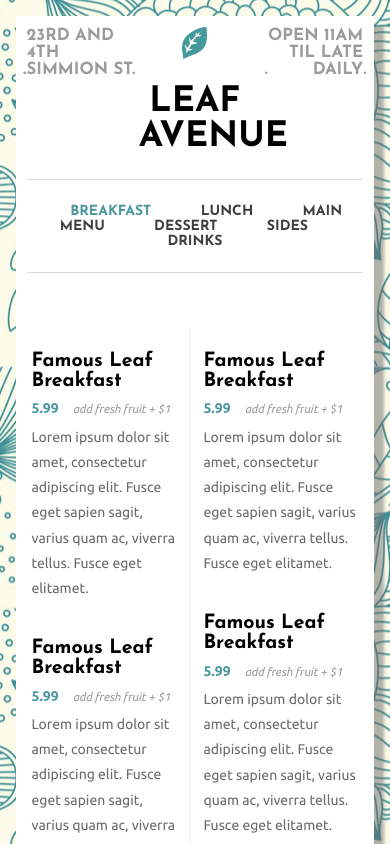
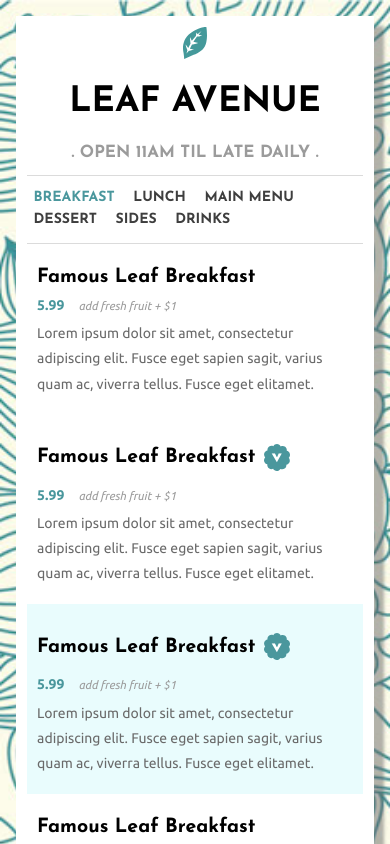
Before and after one commit to basekit-templates/leafavenue, a plain HTML site: page index.html in a window 390 px wide. Shown: the top 844 px of the page. Drawn offline with Linux system fonts and the light colour scheme.

Commit message:
Adds more css work, mainly mobile and markup improvements.

```diff
--- a/index.html
+++ b/index.html
@@ -37,64 +37,64 @@
 		<section class="section main">
 			<div class="column">
 				<article class="article item">
-					<h3>Famous Leaf Breakfast</h3>
+					<h3>Famous Leaf Breakfast <span class="icon">v</span></h3>
 					<h4>5.99</h4><small><i>add fresh fruit + $1</i></small>
 					<p>Lorem ipsum dolor sit amet, consectetur adipiscing elit. Fusce eget sapien sagit, varius quam ac, viverra tellus. Fusce eget elitamet.</p>
 				</article>
 				<article class="article item alt">
-					<h3>Famous Leaf Breakfast</h3>
+					<h3>Famous Leaf Breakfast <span class="icon">v</span></h3>
 					<h4>5.99</h4><small><i>add fresh fruit + $1</i></small>
 					<p>Lorem ipsum dolor sit amet, consectetur adipiscing elit. Fusce eget sapien sagit, varius quam ac, viverra tellus. Fusce eget elitamet.</p>
 				</article>
 				<article class="article item featured alt">
-					<h3>Famous Leaf Breakfast</h3>
+					<h3>Famous Leaf Breakfast <span class="icon">v</span></h3>
 					<h4>5.99</h4><small><i>add fresh fruit + $1</i></small>
 					<p>Lorem ipsum dolor sit amet, consectetur adipiscing elit. Fusce eget sapien sagit, varius quam ac, viverra tellus. Fusce eget elitamet.</p>
 				</article>
 				<article class="article item">
-					<h3>Famous Leaf Breakfast</h3>
+					<h3>Famous Leaf Breakfast <span class="icon">v</span></h3>
 					<h4>5.99</h4><small><i>add fresh fruit + $1</i></small>
 					<p>Lorem ipsum dolor sit amet, consectetur adipiscing elit. Fusce eget sapien sagit, varius quam ac, viverra tellus. Fusce eget elitamet.</p>
 				</article>
 				<article class="article item">
-					<h3>Famous Leaf Breakfast</h3>
+					<h3>Famous Leaf Breakfast <span class="icon">v</span></h3>
 					<h4>5.99</h4><small><i>add fresh fruit + $1</i></small>
 					<p>Lorem ipsum dolor sit amet, consectetur adipiscing elit. Fusce eget sapien sagit, varius quam ac, viverra tellus. Fusce eget elitamet.</p>
 				</article>
 				<article class="article item alt">
-					<h3>Famous Leaf Breakfast</h3>
+					<h3>Famous Leaf Breakfast <span class="icon">v</span></h3>
 					<h4>5.99</h4><small><i>add fresh fruit + $1</i></small>
 					<p>Lorem ipsum dolor sit amet, consectetur adipiscing elit. Fusce eget sapien sagit, varius quam ac, viverra tellus. Fusce eget elitamet.</p>
 				</article>
 			</div>
 			<div class="column">
 				<article class="article item alt">
-					<h3>Famous Leaf Breakfast</h3>
+					<h3>Famous Leaf Breakfast <span class="icon">v</span></h3>
 					<h4>5.99</h4><small><i>add fresh fruit + $1</i></small>
 					<p>Lorem ipsum dolor sit amet, consectetur adipiscing elit. Fusce eget sapien sagit, varius quam ac, viverra tellus. Fusce eget elitamet.</p>
 				</article>
 				<article class="article item">
-					<h3>Famous Leaf Breakfast</h3>
+					<h3>Famous Leaf Breakfast <span class="icon">v</span></h3>
 					<h4>5.99</h4><small><i>add fresh fruit + $1</i></small>
 					<p>Lorem ipsum dolor sit amet, consectetur adipiscing elit. Fusce eget sapien sagit, varius quam ac, viverra tellus. Fusce eget elitamet.</p>
 				</article>
 				<article class="article item">
-					<h3>Famous Leaf Breakfast</h3>
+					<h3>Famous Leaf Breakfast <span class="icon">v</span></h3>
 					<h4>5.99</h4><small><i>add fresh fruit + $1</i></small>
 					<p>Lorem ipsum dolor sit amet, consectetur adipiscing elit. Fusce eget sapien sagit, varius quam ac, viverra tellus. Fusce eget elitamet.</p>
 				</article>
 				<article class="article item">
-					<h3>Famous Leaf Breakfast</h3>
+					<h3>Famous Leaf Breakfast <span class="icon">v</span></h3>
 					<h4>5.99</h4><small><i>add fresh fruit + $1</i></small>
 					<p>Lorem ipsum dolor sit amet, consectetur adipiscing elit. Fusce eget sapien sagit, varius quam ac, viverra tellus. Fusce eget elitamet.</p>
 				</article>
 				<article class="article item alt">
-					<h3>Famous Leaf Breakfast</h3>
+					<h3>Famous Leaf Breakfast <span class="icon">v</span></h3>
 					<h4>5.99</h4><small><i>add fresh fruit + $1</i></small>
 					<p>Lorem ipsum dolor sit amet, consectetur adipiscing elit. Fusce eget sapien sagit, varius quam ac, viverra tellus. Fusce eget elitamet.</p>
 				</article>
 				<article class="article item">
-					<h3>Famous Leaf Breakfast</h3>
+					<h3>Famous Leaf Breakfast <span class="icon">v</span></h3>
 					<h4>5.99</h4><small><i>add fresh fruit + $1</i></small>
 					<p>Lorem ipsum dolor sit amet, consectetur adipiscing elit. Fusce eget sapien sagit, varius quam ac, viverra tellus. Fusce eget elitamet.</p>
 				</article>
@@ -103,7 +103,7 @@
 
 		<footer class="footer">
 			<aside class="aside left">
-				<h2>23RD AND 4TH SIMMION ST.</h2>
+				<h2>23RD AND 4TH SIMMION ST</h2>
 			</aside>
 		</footer>
 	</div>
--- a/style.less
+++ b/style.less
@@ -4,10 +4,12 @@
 @titlecolour:		#000000;
 @copycolour:		#6a6a6a;
 @smallcolour:		#9b9b9b;
+@pagecolour:		#ffffff;
 
 // Globals
 body {
-	background: url(assets/bg.jpg) center center;
+	background: url(assets/bg.jpg) center top;
+	background-size: cover;
 	padding: 2%;
 	font-family: 'Ubuntu', sans-serif;
 	-webkit-font-smoothing: antialiased;
@@ -15,7 +17,9 @@ body {
 	font-size: 14px;
 }
 .page {
-	background: #fff;
+	max-width: 1200px;
+	margin: 0 auto;
+	background: @pagecolour;
 	padding: 3%;
 	box-shadow: 10px 10px 3px fadeout(@copycolour, 50%);
 }
@@ -80,10 +84,10 @@ h4 {
 			content: ".";
 			position: absolute;
 			bottom: 0;
-			left: -.2em;
+			left: -.5em;
 		}
 		&:after  {
-			right: -.2em;
+			right: -.5em;
 		}
 	}
 }
@@ -122,3 +126,59 @@ p {
 		background: lighten(saturate(@accentcolour, 50%), 50%);
 	}
 }
+.icon {
+	display: none;
+	padding: .5em;
+	color: @pagecolour;
+	background: url(assets/alt-icon.svg) no-repeat center center;
+}
+.alt {
+	.icon {
+		display: inline-block;
+	}
+}
+
+// Single column for mobile & tablet
+@media (max-width: 600px) {
+	.header {
+		.left {
+			display: none;
+		}
+		.right {
+			padding-bottom: 1em;
+		}
+		.centre, .aside {
+			width: 100%;
+			float: none;
+			text-align: center;
+		}
+	}
+	.nav {
+		text-align: left;
+		line-height: 1.6em;
+		padding: .8em 0;
+		a {
+			margin: 0 .5em;
+		}
+	}
+	.main {
+		padding: 0 0 1em;
+	}
+	.column, .column:nth-of-type(1) {
+		border-right: 0;
+		width: 100%;
+	}
+	.item {
+		width: 92%;
+	}
+	.footer {
+		.aside {
+			text-align: center;
+		}
+	}
+	h2 {
+		&:after {
+			text-align: right;
+		}
+	}
+}
```
Also changed, not shown: style.css.
